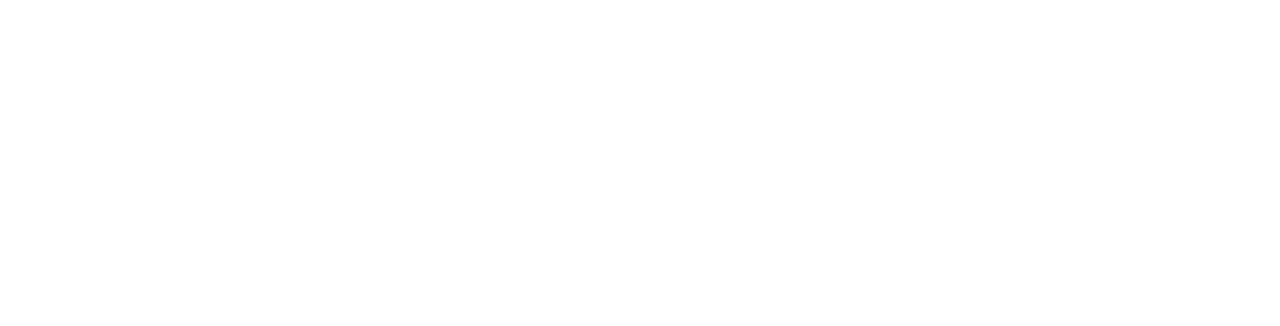
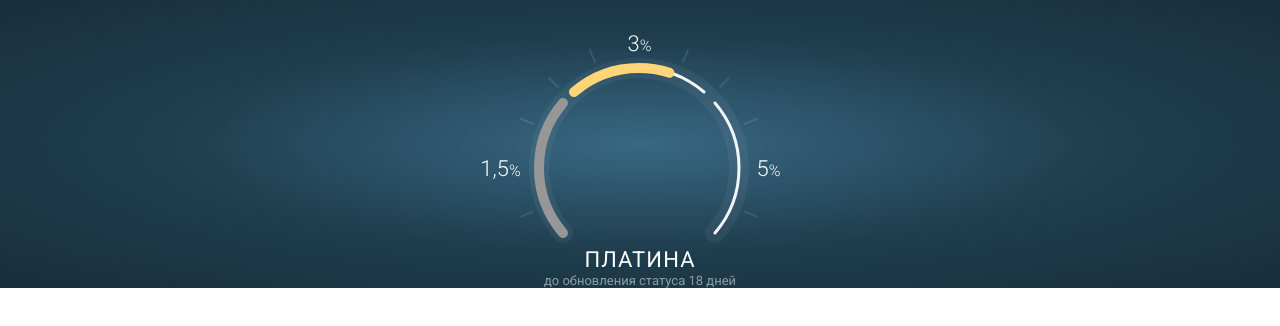
Before and after one commit to Unaibekov/ccmobile, a plain HTML site: page index.html in a window 1280 px wide. Drawn offline with Linux system fonts and the light colour scheme.

Commit message:
sheduleBlock

```diff
--- a/css/style.css
+++ b/css/style.css
@@ -0,0 +1,30 @@
+body {
+    margin: 0;
+    font-family: 'Roboto', sans-serif;
+}
+
+.shedule {
+    background: radial-gradient(#386883 0%, #1F3D4D 53.06%, #172F3D 100%);
+    padding-top: 30px;
+    text-align: center;
+}
+.shedule-graph {
+
+}
+.section-shedule-graph {
+    margin-right: 20px;
+}
+.shedule-title {
+    font-family: Roboto;
+    text-transform: uppercase;
+    font-size: 22px;
+    line-height: 26px;
+    text-align: center;
+    letter-spacing: 0.05em;
+    color: #FFFFFF;
+}
+.shedule-subtitle {
+    font-size: 13px;
+    line-height: 15px;
+    color: rgba(255, 255, 255, 0.5);
+}
--- a/index.html
+++ b/index.html
@@ -1,11 +1,19 @@
 <!DOCTYPE html>
-<html lang="en">
+<html lang="ru">
 <head>
     <meta charset="UTF-8">
     <meta name="viewport" content="width=device-width, initial-scale=1.0">
-    <title>Document</title>
+    <title>Клуб чемпионов</title>
+    <link rel="stylesheet" href="css/style.css">
+    <link href="https://fonts.googleapis.com/css2?family=Roboto:wght@400;700&display=swap" rel="stylesheet">
 </head>
 <body>
-
+    <section class="shedule">
+        <div class="shedule-graph">
+            <img class="section-shedule-graph" src="img/shedule.svg" alt="shedule">
+        </div>
+        <div class="shedule-title">Платина</div>
+        <div class="shedule-subtitle">до обновления статуса 18 дней</div>
+    </section>
 </body>
 </html>
```
Also changed, not shown: img/banner.png (added), img/card.svg (added), img/fuel.svg (added), img/history.svg (added), img/home.svg (added), img/menu.svg (added), img/sale.svg (added), img/shedule.svg (added).
